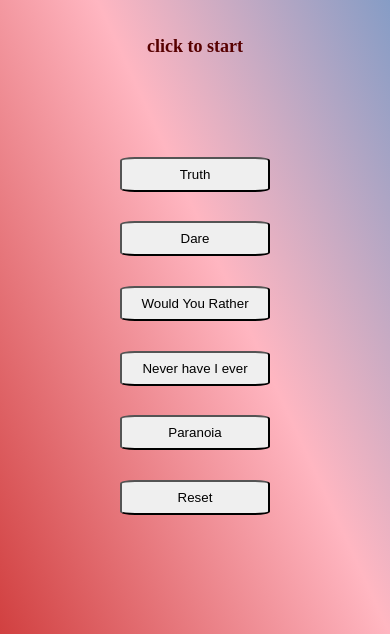
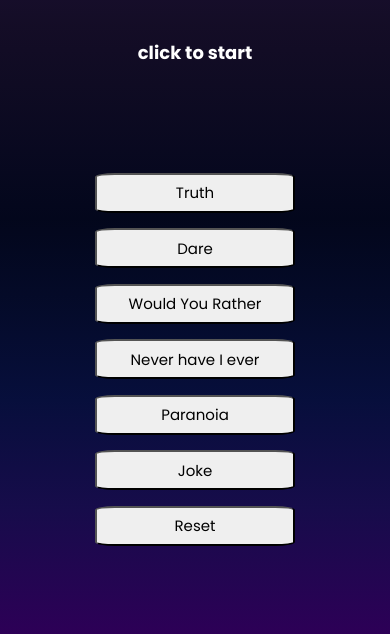
Before and after one commit to jayshreee10/SILLYSAGA, a plain HTML site: page public/index.html in a window 390 px wide. Shown: the part 210-844 px from the top of the page. Drawn offline with Linux system fonts and the light colour scheme.

Commit message:
sillysaga final

```diff
--- a/index.html
+++ b/public/index.html
@@ -19,6 +19,7 @@
         <button id="wouldYouRather">Would You Rather</button>
         <button id="neverHaveIEver">Never have I ever</button>
         <button id="paranoia">Paranoia</button>
+        <button id="joke">Joke</button>
         <button id="reset">Reset</button>
       </div>
     </div>
--- a/mobile.css
+++ b/public/mobile.css
@@ -10,23 +10,37 @@
     display: flex;
     flex-direction: column;
     height: 46vh;
-
   }
   #text {
     margin-top: 5vh;
     text-align: center;
     font-size: 18px;
     font-weight: 300;
-    color: rgb(87, 0, 0);
-    font-weight: 300;
     width: 100vw;
+    height: 5vh;
   }
   h6 {
     font-size: large;
   }
   button {
-    width: 150px;
-    height: 35px;
+    width: 200px;
+    height: 40px;
+    border-radius: 10%;
+    font-size:15px;
+  }
+  #wouldYouRather {
+    width: 200px;
+    height: 40px;
+    border-radius: 10%;
+  }
+  #neverHaveIEver {
+    width: 200px;
+    height: 40px;
+    border-radius: 10%;
+  }
+  #paranoia {
+    width: 200px;
+    height: 40px;
     border-radius: 10%;
   }
 }
--- a/script.js
+++ b/public/script.js
@@ -3,6 +3,7 @@ const dareButton = document.getElementById("dare");
 const wouldYouRatherButton = document.getElementById("wouldYouRather");
 const neverHaveIEverButton = document.getElementById("neverHaveIEver");
 const paranoiaButton = document.getElementById("paranoia");
+const jokeButton = document.getElementById("joke");
 const resetButton = document.getElementById("reset");
 const getTruthop = truthButton.addEventListener("click", getTruth);
 const getDareop = dareButton.addEventListener("click", getDare);
@@ -16,6 +17,7 @@ const neverHaveIEver = neverHaveIEverButton.addEventListener(
 );
 const paranoia = paranoiaButton.addEventListener("click", getparanoia);
 const reset = resetButton.addEventListener("click", getreset);
+const joke = jokeButton.addEventListener("click", getjoke);
 let textArea = document.getElementById("text");
 
 async function getTruth() {
@@ -63,6 +65,17 @@ async function getparanoia() {
   textArea.innerHTML = data.question;
 }
 
+async function getjoke() {
+  textArea.innerHTML = "updating.....";
+  jokeButton.disable = true;
+  const apiUrl = await fetch("https://official-joke-api.appspot.com/random_joke");
+  const data = await apiUrl.json();
+  jokeButton.disable = false;
+  let myjoke = data.setup +"  " +data.punchline ;
+  textArea.innerHTML = myjoke ;
+
+}
+
 function getreset() {
   textArea.innerHTML = "click to start";
 }
--- /dev/null
+++ b/public/style.css
@@ -0,0 +1,80 @@
+@import url("https://fonts.googleapis.com/css2?family=Poppins:ital,wght@0,100;0,200;0,300;0,400;0,500;0,600;0,700;0,800;0,900;1,100;1,200;1,300;1,400;1,500;1,600;1,700;1,800;1,900&display=swap");
+
+* {
+  margin: 0;
+  padding: 0;
+  font-family:Poppins;
+}
+.container {
+  /* background: linear-gradient(to left bottom, rgb(94, 148, 199), lightpink, rgb(209, 64, 64)); */
+  background-image: linear-gradient(
+    0deg,
+    hsl(271deg 100% 17%) 0%,
+    hsl(250deg 72% 17%) 15%,
+    hsl(231deg 80% 13%) 28%,
+    hsl(230deg 81% 9%) 39%,
+    hsl(231deg 82% 6%) 49%,
+    hsl(240deg 57% 8%) 57%,
+    hsl(250deg 52% 9%) 65%,
+    hsl(257deg 50% 10%) 72%,
+    hsl(259deg 52% 12%) 79%,
+    hsl(268deg 61% 15%) 86%,
+    hsl(277deg 74% 17%) 93%,
+    hsl(287deg 100% 17%) 100%
+  );
+  background-position: center;
+  background-repeat: no-repeat;
+  background-size: cover;
+  background-repeat: no-repeat;
+  height: 100vh;
+  width: 100vw;
+  background-repeat: no-repeat;
+  background-size: cover;
+  /* background-color: transparent; */
+  display: flex;
+  flex-direction: column;
+  justify-content: center;
+  align-items: center;
+  color: rgb(139, 159, 202);
+  font-family: ;
+}
+
+#buttons {
+  margin-top: 30px;
+  display: flex;
+  flex-direction: row;
+  justify-content: space-around;
+  align-items: center;
+  width: 80vw;
+  align-items: center;
+  margin-top: 10vh;
+}
+button {
+  width: 100px;
+  height: 30px;
+  border-radius: 10%;
+}
+h1 {
+  text-align: center;
+  padding-bottom: 20px;
+  font-size: 50px;
+  letter-spacing: 3px;
+}
+#text {
+  margin-top: 5vh;
+  text-align: center;
+  font-size: 30px;
+  color: white;
+  font-weight: 200;
+  width: 70vw;
+}
+
+#wouldYouRather {
+  width: 150px;
+}
+#neverHaveIEver {
+  width: 150px;
+}
+#paranoia {
+  width: 150px;
+}
--- a/style.css
+++ /dev/null
@@ -1,59 +0,0 @@
-* {
-  margin: 0;
-  padding: 0;
-}
-.container {
-  background: linear-gradient(to left bottom, rgb(94, 148, 199), lightpink, rgb(209, 64, 64));
-  background-repeat: no-repeat;
-  height: 100vh;
-  width: 100vw;
-  background-repeat: no-repeat;
-  background-size: cover;
-  background-color: transparent;
-  display: flex;
-  flex-direction: column;
-  justify-content: center;
-  align-items: center;
-  color: rgb(139, 33, 3);
-}
-
-#buttons {
-  margin-top: 30px;
-  display: flex;
-  flex-direction: row;
-  justify-content: space-around;
-  align-items: center;
-  width: 80vw;
-  align-items: center;
-  margin-top: 10vh;
-}
-button {
-  width: 100px;
-  height: 30px;
-  border-radius: 10%;
-}
-h1 {
-  text-align: center;
-  padding-bottom: 20px;
-  font-size: 50px;
-  letter-spacing: 3px;
-}
-#text {
-  margin-top: 5vh;
-  margin-left: vw;
-  text-align: center;
-  font-size: 30px;
-  color: rgb(87, 0, 0);
-  font-weight: 200;
-  width: 100vw;
-}
-
-#wouldYouRather {
-  width: 150px;
-}
-#neverHaveIEver {
-  width: 150px;
-}
-#paranoia {
-  width: 150px;
-}
```
